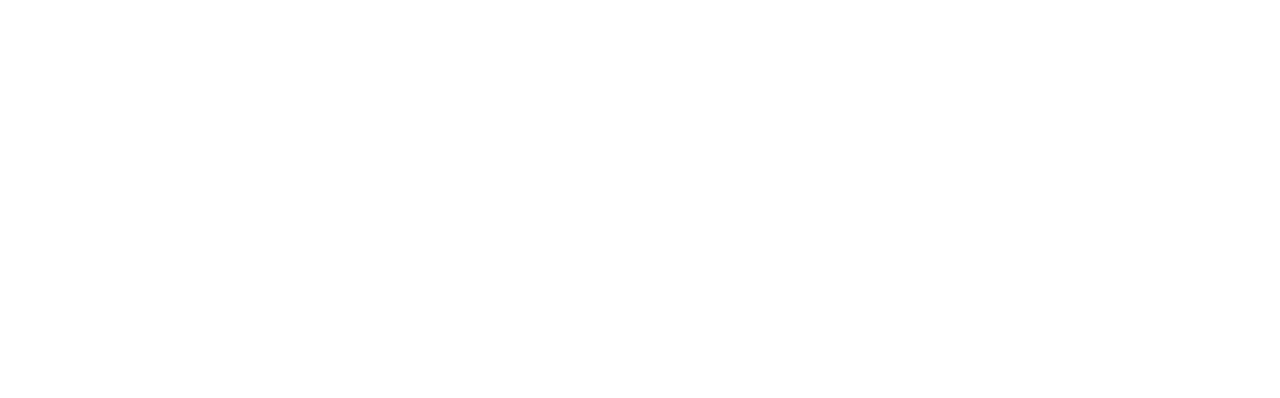
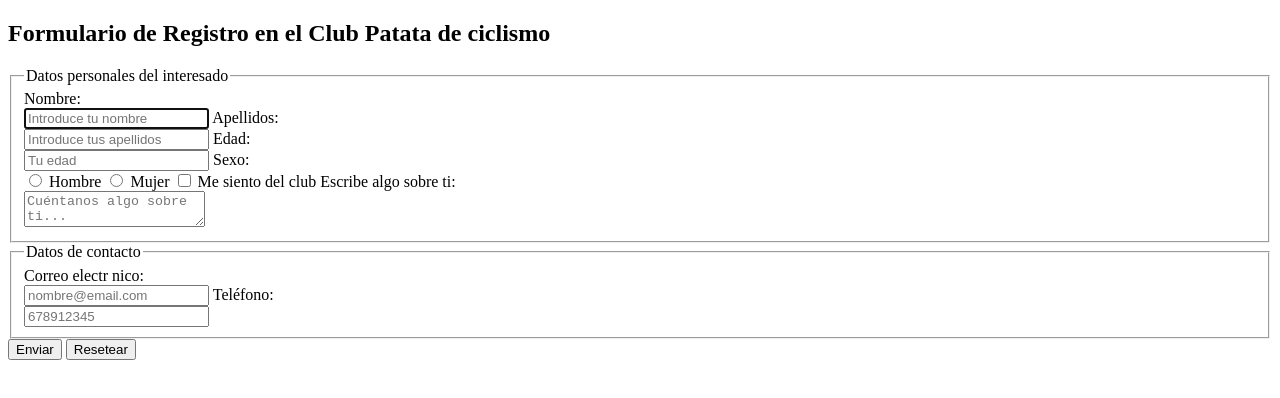
Before and after one commit to Lemnosos/05-practica_formulario, a plain HTML site: page index.html in a window 1280 px wide. Drawn offline with Linux system fonts and the light colour scheme.

Commit message:
commit del formulario

```diff
--- a/index.html
+++ b/index.html
@@ -1,14 +1,61 @@
 <!DOCTYPE html>
-
-<html>
+<html lang="es">
 
 <head>
     <meta charset="UTF-8">
-    <link rel="styleshet" href="css/main.css">
+    <title>Registro Club</title>
 </head>
 
 <body>
 
+    <h2>Formulario de Registro en el Club Patata de ciclismo</h2>
+
+    <form>
+
+        <fieldset>
+            <legend>Datos personales del interesado</legend>
+
+            <label for="nombre">Nombre:</label><br>
+            <input type="text" id="nombre" name="nombre" placeholder="Introduce tu nombre" autofocus tabindex="1">
+
+            <label for="apellidos">Apellidos:</label><br>
+            <input type="text" id="apellidos" name="apellidos" placeholder="Introduce tus apellidos" tabindex="2">
+
+            <label for="edad">Edad:</label><br>
+            <input type="number" id="edad" name="edad" placeholder="Tu edad" tabindex="3">
+
+            <label>Sexo:</label><br>
+            <input type="radio" id="hombre" name="sexo" value="hombre" tabindex="4">
+            <label for="hombre">Hombre</label>
+
+            <input type="radio" id="mujer" name="sexo" value="mujer" tabindex="5">
+            <label for="mujer">Mujer</label>
+
+            <input type="checkbox" id="socio" name="socio" tabindex="6">
+            <label for="socio">Me siento del club</label>
+
+            <label for="descripcion">Escribe algo sobre ti:</label><br>
+            <textarea id="descripcion" name="descripcion" placeholder="Cuéntanos algo sobre ti..."
+                tabindex="7"></textarea>
+
+        </fieldset>
+
+        <fieldset>
+            <legend>Datos de contacto</legend>
+
+            <label for="email">Correo electr nico:</label><br>
+            <input type="email" id="email" name="email" placeholder="nombre@email.com" tabindex="8">
+
+            <label for="telefono">Teléfono:</label><br>
+            <input type="tel" id="telefono" name="telefono" placeholder="678912345" tabindex="9">
+
+        </fieldset>
+
+        <input type="submit" value="Enviar" tabindex="10">
+        <input type="reset" value="Resetear" tabindex="11">
+
+    </form>
+
 </body>
 
 </html>
```
